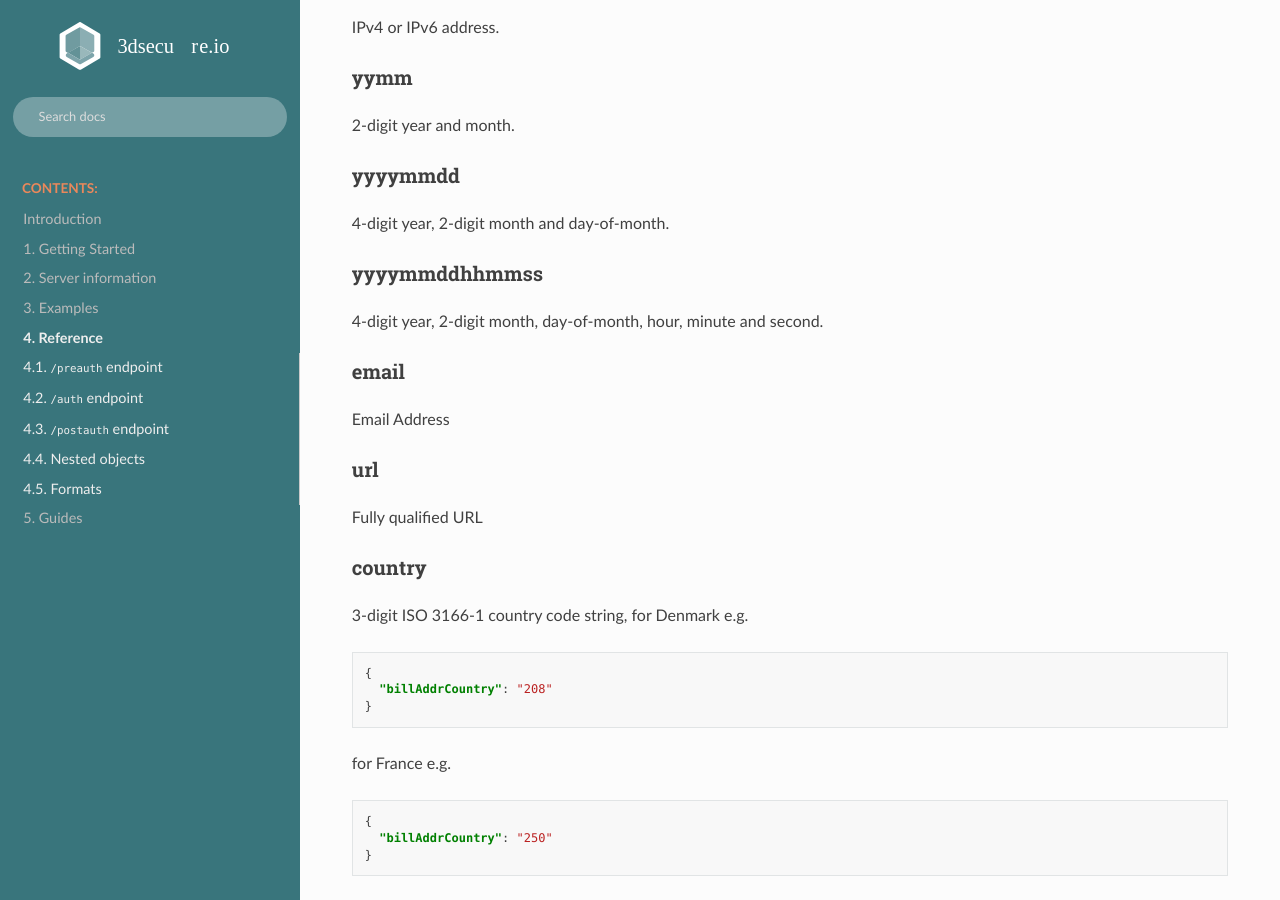
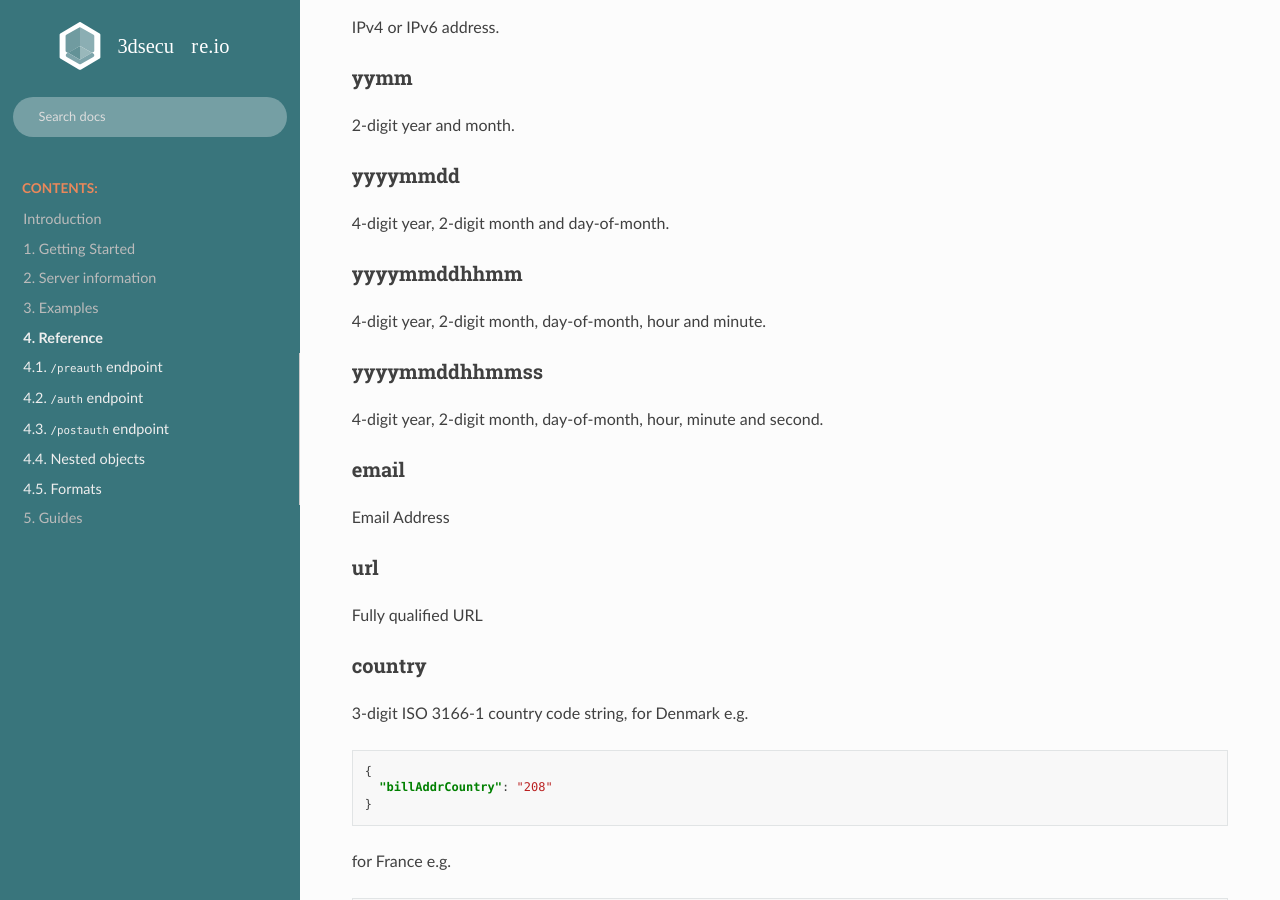
Before and after one commit to clearhaus/3DSv2-api-documentation, a Sphinx documentation site: the page built from source/reference.rst, in a window 1280 px wide and 900 px high, scrolled down 21020 px. Built offline with Sphinx 7.4.7 and the Read the Docs theme 2.0.0, drawn with Linux system fonts in a browser that asks for light colours.

Commit message:
Add missing format.

```diff
--- a/source/reference.rst
+++ b/source/reference.rst
@@ -187,6 +187,13 @@ yyyymmdd
 
 4-digit year, 2-digit month and day-of-month.
 
+.. _format-yyyymmddhhmm:
+
+yyyymmddhhmm
+------------
+
+4-digit year, 2-digit month, day-of-month, hour and minute.
+
 .. _format-yyyymmddhhmmss:
 
 yyyymmddhhmmss
```
